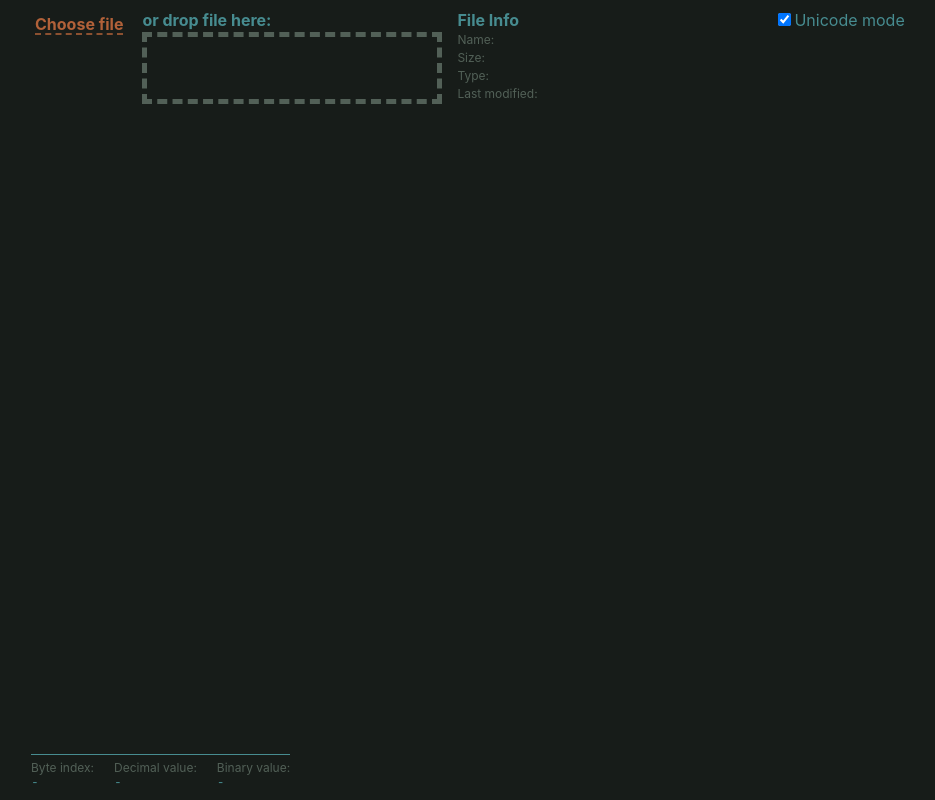
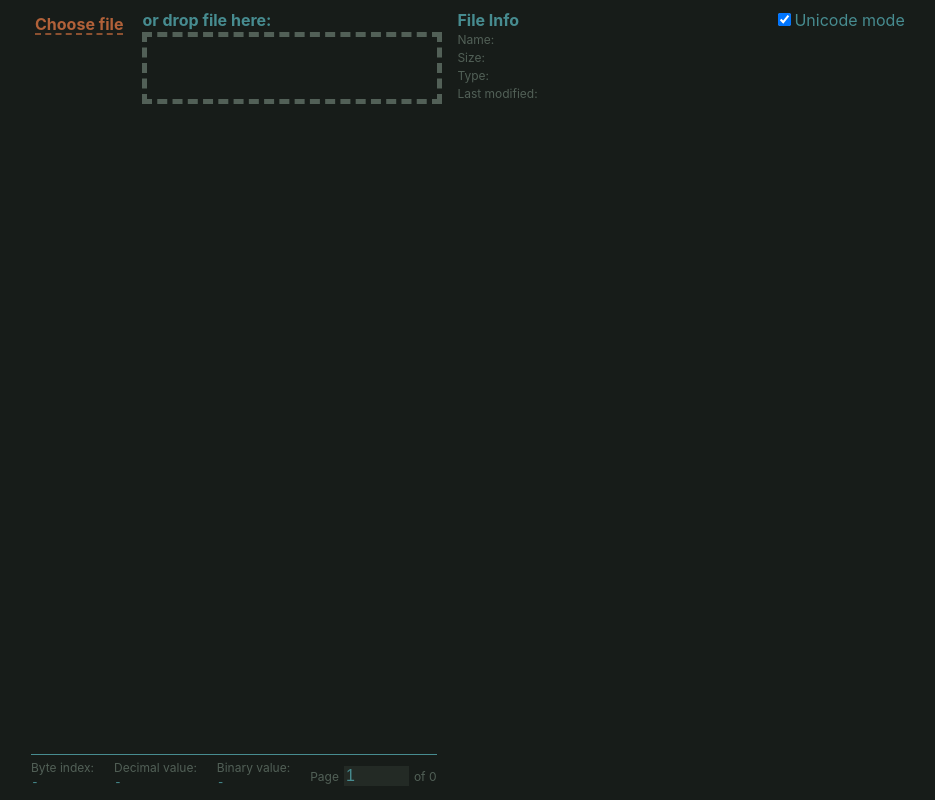
Before and after one commit to blrop/hex-viewer, a React (Create React App) app: page / in a window 1280 px wide. Shown: the whole page, without its empty margins (9-944 px from the left). Built offline with nearby package versions, Linux system fonts and the light colour scheme.

Commit message:
add page navigation; show file size in different units

```diff
--- a/src/common/tools.js
+++ b/src/common/tools.js
@@ -102,3 +102,21 @@ export const numberTo8BitString = (number) => {
     const binaryString = number.toString(2).padStart(8, '0');
     return binaryString.slice(0, 4) + ' ' + binaryString.slice(4);
 };
+
+export const fileSizeToUnits = (size) => {
+    const kb = 1024;
+    const mb = kb * 1024;
+    const gb = mb * 1024;
+
+    if (size > gb) {
+        return `${ Math.round(size / gb) } Gb`;
+    }
+    if (size > mb) {
+        return `${ Math.round(size / mb) } Mb`;
+    }
+    if (size > kb) {
+        return `${ Math.round(size / kb) } Kb`;
+    }
+
+    return `${ size } bytes`;
+};
--- a/src/components/App.js
+++ b/src/components/App.js
@@ -7,8 +7,11 @@ import { PAGE_SIZE } from '../common/constants';
 import styles from './App.module.scss';
 import ViewsWrapper from "./ViewsWrapper/ViewsWrapper";
 import StatusBar from "./StatusBar/StatusBar";
+import { fileSizeToUnits } from "../common/tools";
 
 function App() {
+    const [file, setFile] = useState();
+    const [page, setPage] = useState(1);
     const [fileInfo, setFileInfo] = useState();
     const [fileBytes, setFileBytes] = useState([]);
     const [dragOver, setDragOver] = useState(false);
@@ -44,7 +47,7 @@ function App() {
                     </div>
                     <div className={ styles['file-info__item'] }>
                         <span className={ styles['file-info__item-title'] }>Size:</span>
-                        <span>{ fileInfo?.size }</span>
+                        { fileInfo?.size && <span title={ `${fileInfo.size} bytes` }>{fileSizeToUnits(fileInfo.size) }</span> }
                     </div>
                     <div className={ styles['file-info__item'] }>
                         <span className={ styles['file-info__item-title'] }>Type:</span>
@@ -71,7 +74,13 @@ function App() {
                 setSelectedByteIndex={ setSelectedByteIndex }
             />
 
-            <StatusBar currentByte={ fileBytes[selectedByteIndex] } currentByteIndex={ selectedByteIndex }/>
+            <StatusBar
+                currentByte={ fileBytes[selectedByteIndex] }
+                currentByteIndex={ selectedByteIndex + ((page - 1) * PAGE_SIZE) }
+                currentPage={ page }
+                totalPages={ fileInfo?.size && Math.ceil(fileInfo?.size / PAGE_SIZE) }
+                setPage={handleSetPage}
+            />
         </div>
     );
 
@@ -112,7 +121,16 @@ function App() {
         handleFileSelect(e.target.files[0]);
     }
 
+    function handleFileLoad(e){
+        const buffer = e.target.result;
+
+        const view = new Uint8Array(buffer);
+        setFileBytes(view);
+    }
+
     function handleFileSelect(file) {
+        setFile(file);
+
         setFileInfo({
             lastModified: file.lastModified,
             name: file.name,
@@ -120,19 +138,28 @@ function App() {
             type: file.type,
         });
 
+        const bytesToView = PAGE_SIZE <= file.size ? PAGE_SIZE : file.size;
+        const blob = file.slice(0, bytesToView);
+
         const reader = new FileReader();
-        reader.onload = handleReaderLoad;
+        reader.onload = handleFileLoad;
+        reader.readAsArrayBuffer(blob);
+    }
 
-        const bytesToView = file.size <= PAGE_SIZE ? file.size : PAGE_SIZE;
-        const blob = file.slice(0, bytesToView);
+    function handleSetPage(newPage) {
+        if (!file) {
+            return;
+        }
+
+        const start = (newPage - 1) * PAGE_SIZE;
+        const end = (newPage - 1) * PAGE_SIZE + PAGE_SIZE;
+        const blob = file.slice(start, end <= file.size ? end : file.size);
+
+        const reader = new FileReader();
+        reader.onload = handleFileLoad;
         reader.readAsArrayBuffer(blob);
 
-        function handleReaderLoad(e) {
-            const buffer = e.target.result;
-
-            const view = new Uint8Array(buffer);
-            setFileBytes(view);
-        }
+        setPage(newPage);
     }
 }
 
--- a/src/components/StatusBar/StatusBar.js
+++ b/src/components/StatusBar/StatusBar.js
@@ -2,23 +2,42 @@ import { numberTo8BitString } from "../../common/tools";
 
 import styles from './StatusBar.module.scss';
 
-function StatusBar({ currentByte, currentByteIndex }) {
+function StatusBar({ currentByte, currentByteIndex, currentPage, totalPages, setPage }) {
     return (
-        <div className={styles['status-bar']}>
-            <div className={styles['status-bar__item']}>
-                <div className={styles['status-bar__item-title']}>Byte index:</div>
-                <div className={styles['status-bar__item-value']}>{ currentByteIndex === -1 ? '-' : currentByteIndex }</div>
+        <div className={ styles['status-bar'] }>
+            <div className={ styles['status-bar__item'] }>
+                <div className={ styles['status-bar__item-title'] }>Byte index:</div>
+                <div
+                    className={ styles['status-bar__item-value'] }>{ currentByteIndex === -1 ? '-' : currentByteIndex }</div>
             </div>
-            <div className={styles['status-bar__item']}>
-                <div className={styles['status-bar__item-title']}>Decimal value:</div>
-                <div className={styles['status-bar__item-value']}>{ currentByte || '-' }</div>
+            <div className={ styles['status-bar__item'] }>
+                <div className={ styles['status-bar__item-title'] }>Decimal value:</div>
+                <div className={ styles['status-bar__item-value'] }>{ currentByte || '-' }</div>
             </div>
-            <div className={styles['status-bar__item']}>
-                <div className={styles['status-bar__item-title']}>Binary value:</div>
-                <div className={styles['status-bar__item-value']}>{ numberTo8BitString(currentByte) || '-' }</div>
+            <div className={ styles['status-bar__item'] }>
+                <div className={ styles['status-bar__item-title'] }>Binary value:</div>
+                <div className={ styles['status-bar__item-value'] }>{ numberTo8BitString(currentByte) || '-' }</div>
+            </div>
+            <div className={ styles['status-bar__item'] }>
+                <span className={ styles['status-bar__item-title'] }>Page</span>
+                <input
+                    type="number"
+                    min={ 1 }
+                    max={ totalPages }
+                    value={ currentPage }
+                    onChange={handlePageChange}
+                />
+                <span className={ styles['status-bar__item-title'] }>of { totalPages || 0 }</span>
             </div>
         </div>
     );
+
+    function handlePageChange(e) {
+        const newPage = Number(e.target.value);
+        if (1 <= newPage && newPage <= totalPages) {
+            setPage(newPage);
+        }
+    }
 }
 
 export default StatusBar;
--- a/src/components/StatusBar/StatusBar.module.scss
+++ b/src/components/StatusBar/StatusBar.module.scss
@@ -4,6 +4,7 @@
     border-top: 1px solid $blue;
     padding-top: 5px;
     display: flex;
+    align-items: center;
     gap: 20px;
 
     &__item {
@@ -18,4 +19,17 @@
     &__item-value {
         font-family: monospace;
     }
+
+    input {
+        width: 65px;
+        margin: 0 5px;
+        color: $blue;
+        border: none;
+        background: $gray-1;
+        font-size: 16px;
+
+        &:focus {
+            outline: 1px solid $yellow;
+        }
+    }
 }
```
